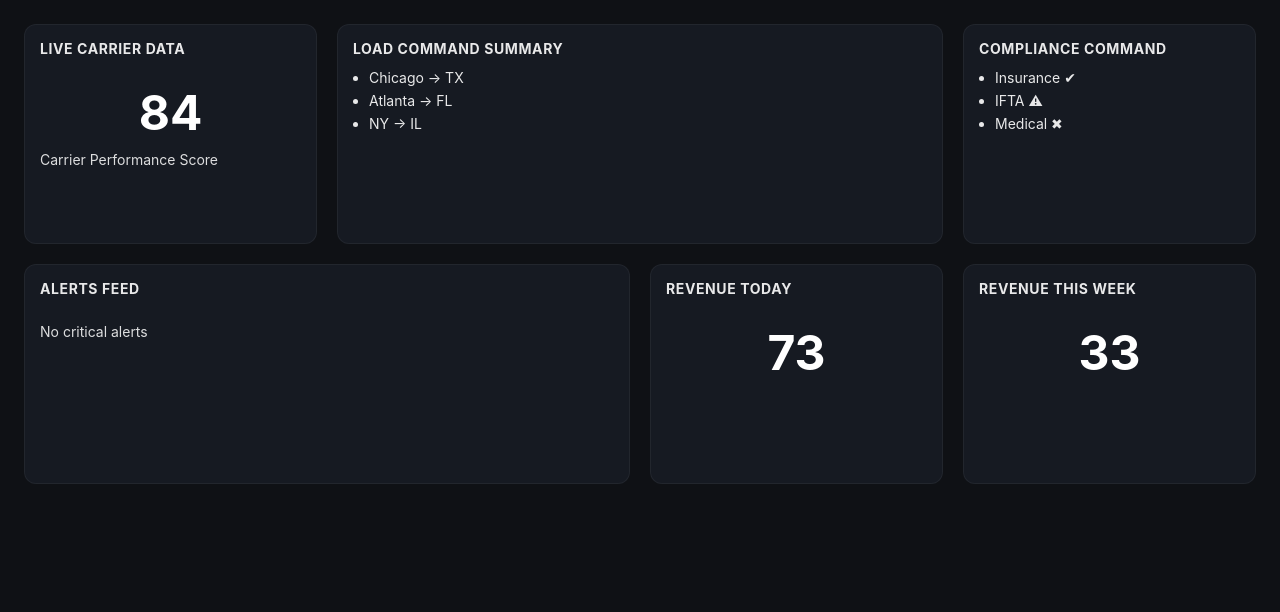
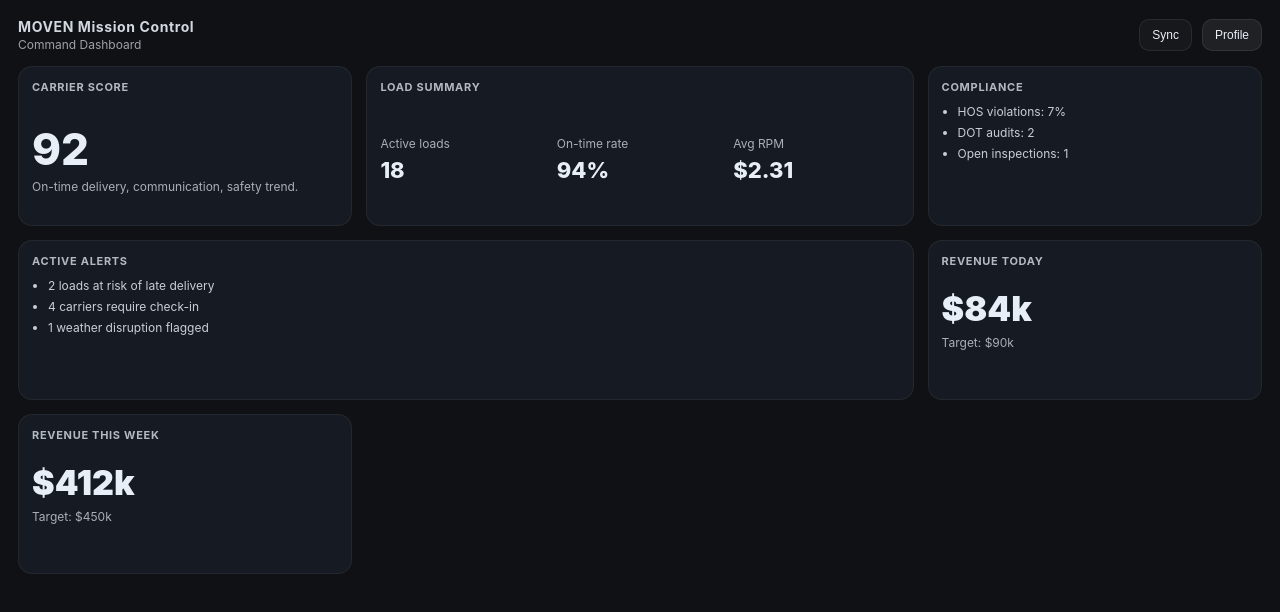
Before and after one commit to Moven25/moven-command-center, a React (Vite) app: page / in a window 1280 px wide. Shown: the top 612 px of the page. Built offline with nearby package versions, Linux system fonts and the light colour scheme.

Commit message:
Apply mockup dashboard layout and styling

```diff
--- a/src/pages/Dashboard.css
+++ b/src/pages/Dashboard.css
@@ -1,116 +1,145 @@
-/* ================================
-   MOVEN DASHBOARD – FINAL STYLES
-   ================================ */
-
-/* Root dashboard container */
-.dashboard {
-  padding: 24px;
-  color: #ffffff;
+.dash {
+  padding: 18px 18px 28px;
+  min-height: 100vh;
+  color: #e8eef7;
   background: #0f1115;
-  min-height: 100vh;
-  width: 100%;
-  box-sizing: border-box;
-  overflow-x: hidden;
 }
 
-/* Main grid layout */
-.dashboard-grid {
-  display: grid;
-  grid-template-columns: repeat(4, 1fr);
-  grid-auto-rows: 220px;
-  gap: 20px;
-  width: 100%;
+.dash-header {
+  display: flex;
+  align-items: center;
+  justify-content: space-between;
+  margin-bottom: 14px;
 }
 
-/* Card base */
-.card {
+.dash-title {
+  font-size: 14px;
+  letter-spacing: 0.6px;
+  opacity: 0.9;
+  font-weight: 700;
+}
+
+.dash-subtitle {
+  font-size: 12px;
+  opacity: 0.65;
+  margin-top: 2px;
+}
+
+.dash-actions {
+  display: flex;
+  gap: 10px;
+}
+
+.dash-btn {
+  padding: 8px 12px;
+  border-radius: 10px;
+  border: 1px solid rgba(255,255,255,0.08);
+  background: rgba(255,255,255,0.03);
+  color: #e8eef7;
+  cursor: pointer;
+  font-size: 12px;
+}
+
+.dash-btn-primary {
+  background: rgba(255,255,255,0.07);
+}
+
+.dash-grid {
+  display: grid;
+  grid-template-columns: 1.1fr 1.8fr 1.1fr;
+  grid-auto-rows: 160px;
+  gap: 14px;
+}
+
+.tile {
   background: #161a22;
-  border-radius: 12px;
-  padding: 16px;
-  box-sizing: border-box;
-  box-shadow: inset 0 0 0 1px rgba(255, 255, 255, 0.05);
+  border-radius: 14px;
+  padding: 14px;
+  box-shadow: inset 0 0 0 1px rgba(255,255,255,0.06);
   display: flex;
   flex-direction: column;
-  justify-content: flex-start;
+  overflow: hidden;
 }
 
-/* Card headers */
-.card h3 {
-  margin: 0 0 12px 0;
-  font-size: 14px;
-  letter-spacing: 0.6px;
-  text-transform: uppercase;
-  opacity: 0.9;
+.tile-label {
+  font-size: 11px;
+  letter-spacing: 0.7px;
+  opacity: 0.75;
+  margin-bottom: 10px;
+  font-weight: 700;
 }
 
-/* Lists inside cards */
-.card ul {
-  margin: 0;
-  padding-left: 16px;
+.tile-wide {
+  grid-column: 2 / 3;
 }
 
-.card li {
-  margin-bottom: 6px;
-  font-size: 14px;
-  opacity: 0.9;
+.tile-wide2 {
+  grid-column: 1 / 3;
 }
 
-/* Text inside cards */
-.card p {
-  font-size: 14px;
+.tile-gauge .gauge {
+  margin-top: 4px;
+  flex: 1;
+  display: flex;
+  flex-direction: column;
+  justify-content: center;
+}
+
+.gauge-value {
+  font-size: 44px;
+  font-weight: 800;
+  line-height: 1;
+}
+
+.gauge-sub {
+  font-size: 12px;
+  opacity: 0.7;
+  margin-top: 8px;
+  max-width: 280px;
+}
+
+.tile-body {
+  display: grid;
+  grid-template-columns: repeat(3, 1fr);
+  gap: 10px;
+  margin-top: 2px;
+  height: 100%;
+  align-items: center;
+}
+
+.metric-title {
+  font-size: 12px;
+  opacity: 0.7;
+}
+
+.metric-value {
+  font-size: 22px;
+  font-weight: 800;
+  margin-top: 6px;
+}
+
+.tile-list {
+  padding-left: 16px;
+  margin: 0;
+  display: grid;
+  gap: 6px;
+  font-size: 12px;
   opacity: 0.85;
 }
 
-/* Gauge placeholder (temporary numbers) */
-.gauge-placeholder {
-  font-size: 48px;
-  font-weight: 700;
-  text-align: center;
-  margin-top: 20px;
-  line-height: 1;
+.tile-money .money {
+  margin-top: 10px;
+  display: grid;
+  gap: 6px;
+  justify-items: start;
 }
 
-/* ================================
-   CARD SIZING (MOCKUP ACCURATE)
-   ================================ */
-
-/* Larger primary cards */
-.card.carrier-score {
-  grid-column: span 1;
+.money-value {
+  font-size: 34px;
+  font-weight: 900;
 }
 
-.card.load-summary {
-  grid-column: span 2;
+.money-sub {
+  font-size: 12px;
+  opacity: 0.7;
 }
-
-.card.compliance {
-  grid-column: span 1;
-}
-
-.card.alerts {
-  grid-column: span 2;
-}
-
-.card.revenue-today {
-  grid-column: span 1;
-}
-
-.card.revenue-week {
-  grid-column: span 1;
-}
-
-/* ================================
-   RESPONSIVE FALLBACKS
-   ================================ */
-
-@media (max-width: 1200px) {
-  .dashboard-grid {
-    grid-template-columns: repeat(2, 1fr);
-  }
-}
-
-@media (max-width: 700px) {
-  .dashboard-grid {
-    grid-template-columns: 1fr;
-  }
-}
--- a/src/pages/Dashboard.jsx
+++ b/src/pages/Dashboard.jsx
@@ -2,48 +2,81 @@
 
 export default function Dashboard() {
   return (
-    <div className="dashboard">
-      <div className="dashboard-grid">
-
-        <div className="card carrier-score">
-          <h3>Live Carrier Data</h3>
-          <div className="gauge-placeholder">84</div>
-          <p>Carrier Performance Score</p>
+    <div className="dash">
+      <div className="dash-header">
+        <div>
+          <div className="dash-title">MOVEN Mission Control</div>
+          <div className="dash-subtitle">Command Dashboard</div>
         </div>
 
-        <div className="card load-summary">
-          <h3>Load Command Summary</h3>
-          <ul>
-            <li>Chicago → TX</li>
-            <li>Atlanta → FL</li>
-            <li>NY → IL</li>
+        <div className="dash-actions">
+          <button className="dash-btn">Sync</button>
+          <button className="dash-btn dash-btn-primary">Profile</button>
+        </div>
+      </div>
+
+      <div className="dash-grid">
+        {/* Row 1 */}
+        <div className="tile tile-gauge">
+          <div className="tile-label">CARRIER SCORE</div>
+          <div className="gauge">
+            <div className="gauge-value">92</div>
+            <div className="gauge-sub">On-time delivery, communication, safety trend.</div>
+          </div>
+        </div>
+
+        <div className="tile tile-wide">
+          <div className="tile-label">LOAD SUMMARY</div>
+          <div className="tile-body">
+            <div className="metric">
+              <div className="metric-title">Active loads</div>
+              <div className="metric-value">18</div>
+            </div>
+            <div className="metric">
+              <div className="metric-title">On-time rate</div>
+              <div className="metric-value">94%</div>
+            </div>
+            <div className="metric">
+              <div className="metric-title">Avg RPM</div>
+              <div className="metric-value">$2.31</div>
+            </div>
+          </div>
+        </div>
+
+        <div className="tile">
+          <div className="tile-label">COMPLIANCE</div>
+          <ul className="tile-list">
+            <li>HOS violations: 7%</li>
+            <li>DOT audits: 2</li>
+            <li>Open inspections: 1</li>
           </ul>
         </div>
 
-        <div className="card compliance">
-          <h3>Compliance Command</h3>
-          <ul>
-            <li>Insurance ✔</li>
-            <li>IFTA ⚠</li>
-            <li>Medical ✖</li>
+        {/* Row 2 */}
+        <div className="tile tile-wide2">
+          <div className="tile-label">ACTIVE ALERTS</div>
+          <ul className="tile-list">
+            <li>2 loads at risk of late delivery</li>
+            <li>4 carriers require check-in</li>
+            <li>1 weather disruption flagged</li>
           </ul>
         </div>
 
-        <div className="card alerts">
-          <h3>Alerts Feed</h3>
-          <p>No critical alerts</p>
+        <div className="tile tile-money">
+          <div className="tile-label">REVENUE TODAY</div>
+          <div className="money">
+            <div className="money-value">$84k</div>
+            <div className="money-sub">Target: $90k</div>
+          </div>
         </div>
 
-        <div className="card revenue-today">
-          <h3>Revenue Today</h3>
-          <div className="gauge-placeholder">73</div>
+        <div className="tile tile-money">
+          <div className="tile-label">REVENUE THIS WEEK</div>
+          <div className="money">
+            <div className="money-value">$412k</div>
+            <div className="money-sub">Target: $450k</div>
+          </div>
         </div>
-
-        <div className="card revenue-week">
-          <h3>Revenue This Week</h3>
-          <div className="gauge-placeholder">33</div>
-        </div>
-
       </div>
     </div>
   );
```
